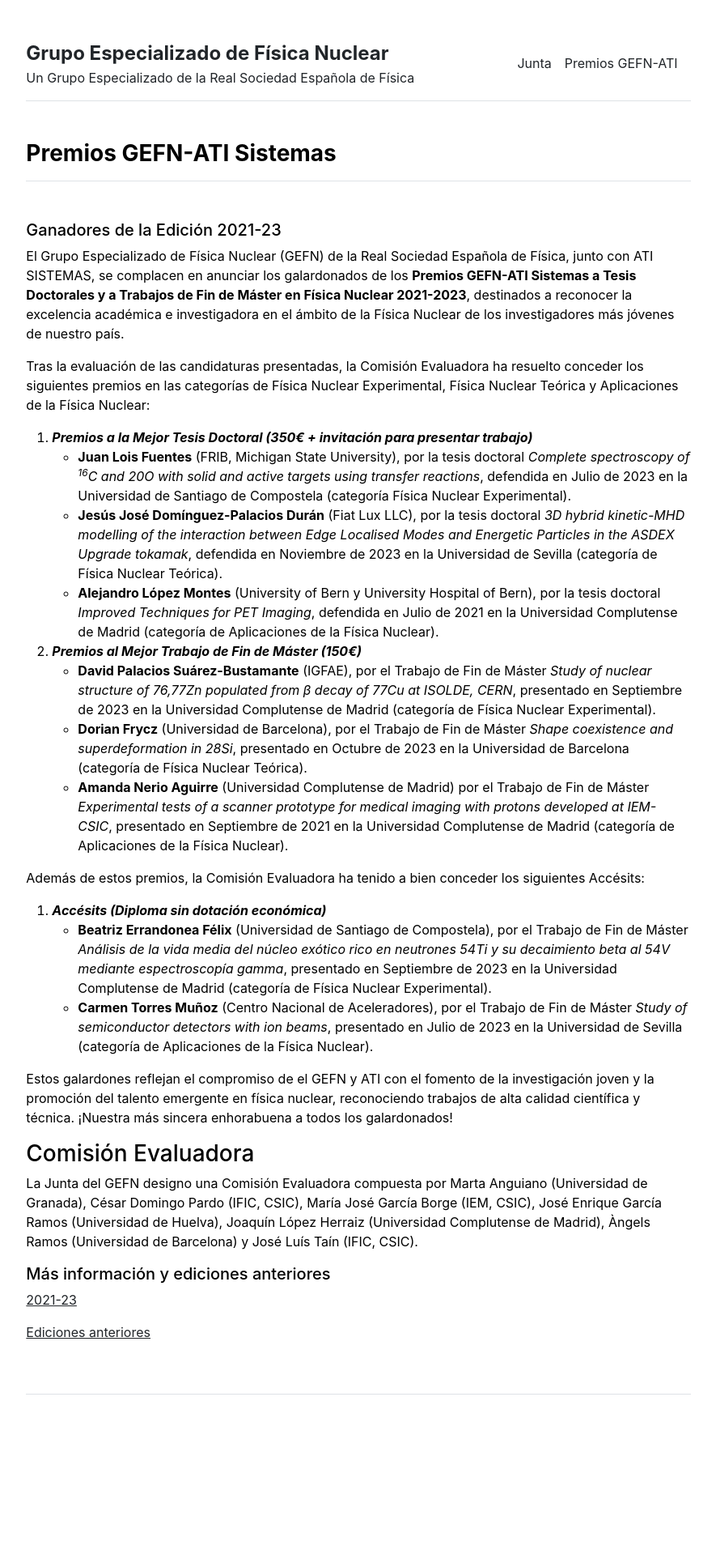
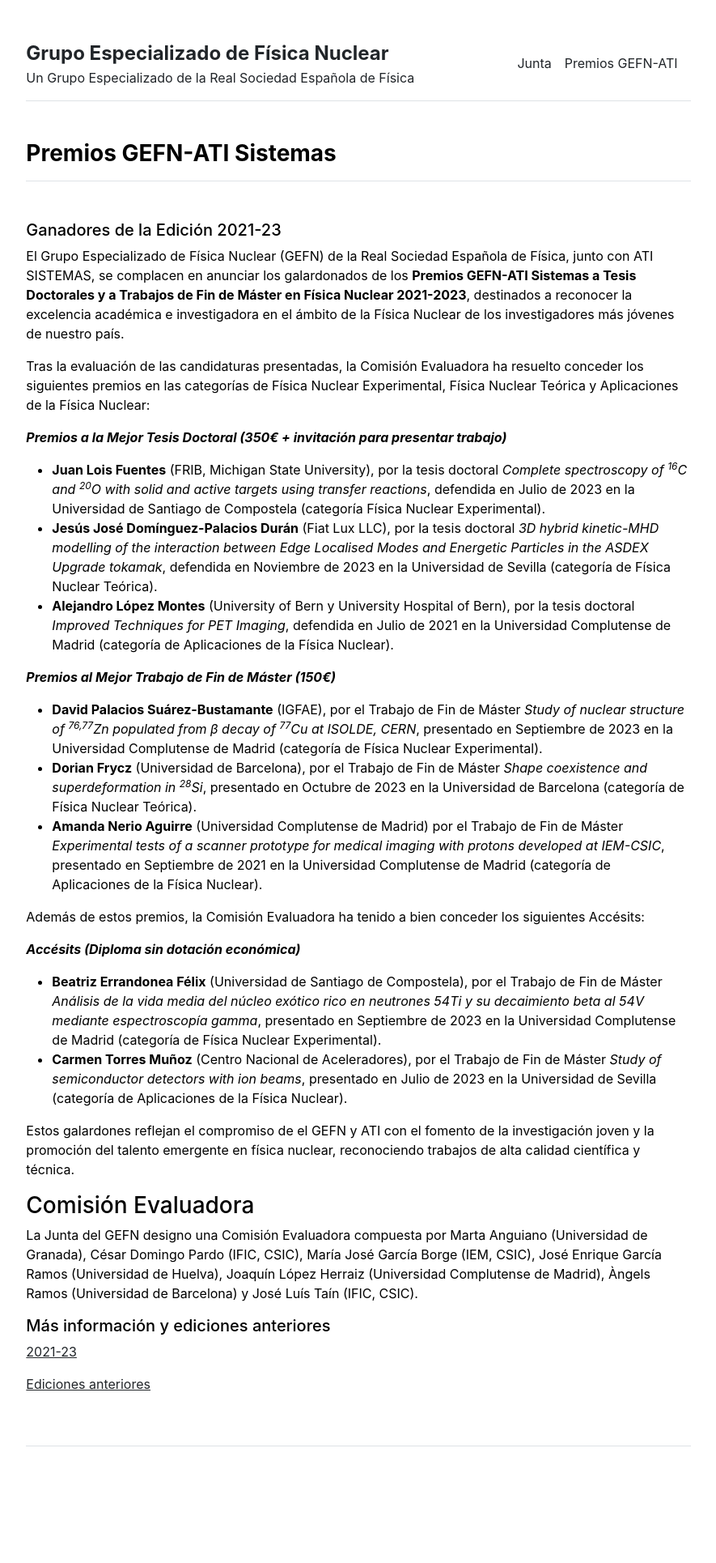
Before and after one commit to GEFN-RSEF/GEFN-RSEF.github.io, a Jekyll site: the page built from premios.md, in a window 1280 px wide. Shown: the whole page at 81% size, without its empty margins (197-1082 px from the left). Built offline with Jekyll 4.4.1, drawn with Linux system fonts in a browser that asks for light colours; before the commit the page ends 1866 px from its top, so only the background shows below that.

Commit message:
Update premios.md

```diff
--- a/premios.md
+++ b/premios.md
@@ -10,23 +10,25 @@ El Grupo Especializado de Física Nuclear (GEFN) de la Real Sociedad Española d
 de los investigadores más jóvenes de nuestro país.
 
 Tras la evaluación de las candidaturas presentadas, la Comisión Evaluadora ha resuelto conceder los siguientes premios en las categorías de Física Nuclear Experimental, Física Nuclear Teórica y Aplicaciones de la Física Nuclear:
-1. ***Premios a la Mejor Tesis Doctoral (350€ + invitación para presentar trabajo)***
-+ **Juan Lois Fuentes** (FRIB, Michigan State University), por la tesis doctoral *Complete spectroscopy of <sup>16</sup>C and 20O with solid and active targets using transfer reactions*, defendida en Julio de 2023 en la Universidad de Santiago de Compostela (categoría Física Nuclear Experimental).
+
+***Premios a la Mejor Tesis Doctoral (350€ + invitación para presentar trabajo)***
++ **Juan Lois Fuentes** (FRIB, Michigan State University), por la tesis doctoral *Complete spectroscopy of <sup>16</sup>C and <sup>20</sup>O with solid and active targets using transfer reactions*, defendida en Julio de 2023 en la Universidad de Santiago de Compostela (categoría Física Nuclear Experimental).
 + **Jesús José Domínguez-Palacios Durán** (Fiat Lux LLC), por la tesis doctoral *3D hybrid kinetic-MHD modelling of the interaction between Edge Localised Modes and Energetic Particles in the ASDEX Upgrade tokamak*, defendida en Noviembre de 2023 en la Universidad de Sevilla (categoría de Física Nuclear Teórica).
 + **Alejandro López Montes** (University of Bern y University Hospital of Bern), por la tesis doctoral *Improved Techniques for PET Imaging*, defendida en Julio de 2021 en la Universidad Complutense de Madrid (categoría de Aplicaciones de la Física Nuclear).
 
-2. ***Premios al Mejor Trabajo de Fin de Máster (150€)***
-+ **David Palacios Suárez-Bustamante** (IGFAE), por el Trabajo de Fin de Máster *Study of nuclear structure of 76,77Zn populated from β decay of 77Cu at ISOLDE, CERN*, presentado en Septiembre de 2023 en la Universidad Complutense de Madrid (categoría de Física Nuclear Experimental).
-+ **Dorian Frycz** (Universidad de Barcelona),  por el Trabajo de Fin de Máster *Shape coexistence and superdeformation in 28Si*, presentado en Octubre de 2023 en la Universidad de Barcelona (categoría de Física Nuclear Teórica).
+***Premios al Mejor Trabajo de Fin de Máster (150€)***
++ **David Palacios Suárez-Bustamante** (IGFAE), por el Trabajo de Fin de Máster *Study of nuclear structure of <sup>76,77</sup>Zn populated from β decay of <sup>77</sup>Cu at ISOLDE, CERN*, presentado en Septiembre de 2023 en la Universidad Complutense de Madrid (categoría de Física Nuclear Experimental).
++ **Dorian Frycz** (Universidad de Barcelona),  por el Trabajo de Fin de Máster *Shape coexistence and superdeformation in <sup>28</sup>Si*, presentado en Octubre de 2023 en la Universidad de Barcelona (categoría de Física Nuclear Teórica).
 + **Amanda Nerio Aguirre** (Universidad Complutense de Madrid) por el Trabajo de Fin de Máster *Experimental tests of a scanner prototype for medical imaging with protons developed at IEM-CSIC*, presentado en Septiembre de 2021 en la Universidad Complutense de Madrid (categoría de Aplicaciones de la Física Nuclear).
 
 Además de estos premios, la Comisión Evaluadora ha tenido a bien conceder los siguientes Accésits:
-3. ***Accésits (Diploma sin dotación económica)***
+
+***Accésits (Diploma sin dotación económica)***
 + **Beatriz Errandonea Félix** (Universidad de Santiago de Compostela), por el Trabajo de Fin de Máster *Análisis de la vida media del núcleo exótico rico en neutrones 54Ti y su decaimiento beta al 54V mediante espectroscopía gamma*, presentado en Septiembre de 2023 en la Universidad Complutense de Madrid (categoría de Física Nuclear Experimental).
 + **Carmen Torres Muñoz** (Centro Nacional de Aceleradores), por el Trabajo de Fin de Máster *Study of semiconductor detectors with ion beams*, presentado en Julio de 2023 en la Universidad de Sevilla (categoría de Aplicaciones de la Física Nuclear).
 
 Estos galardones reflejan el compromiso de el GEFN y ATI con el fomento de la investigación joven y la promoción del talento emergente en física nuclear, reconociendo trabajos de alta calidad científica y técnica.
-¡Nuestra más sincera enhorabuena a todos los galardonados!
+
 
 ### Comisión Evaluadora
 La Junta del GEFN designo una Comisión Evaluadora compuesta por Marta Anguiano (Universidad de Granada), César Domingo Pardo (IFIC, CSIC), María José García Borge (IEM, CSIC),
```
